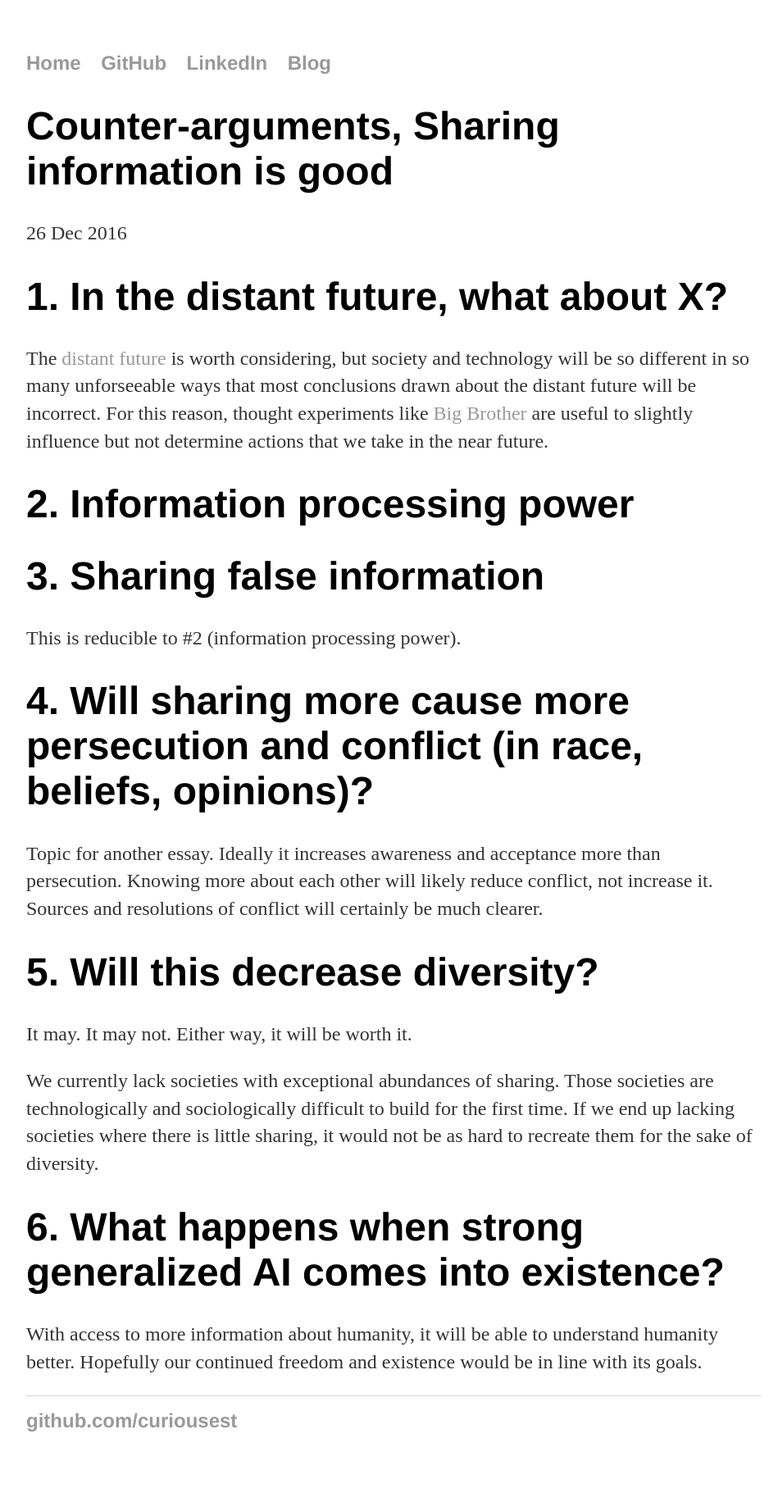
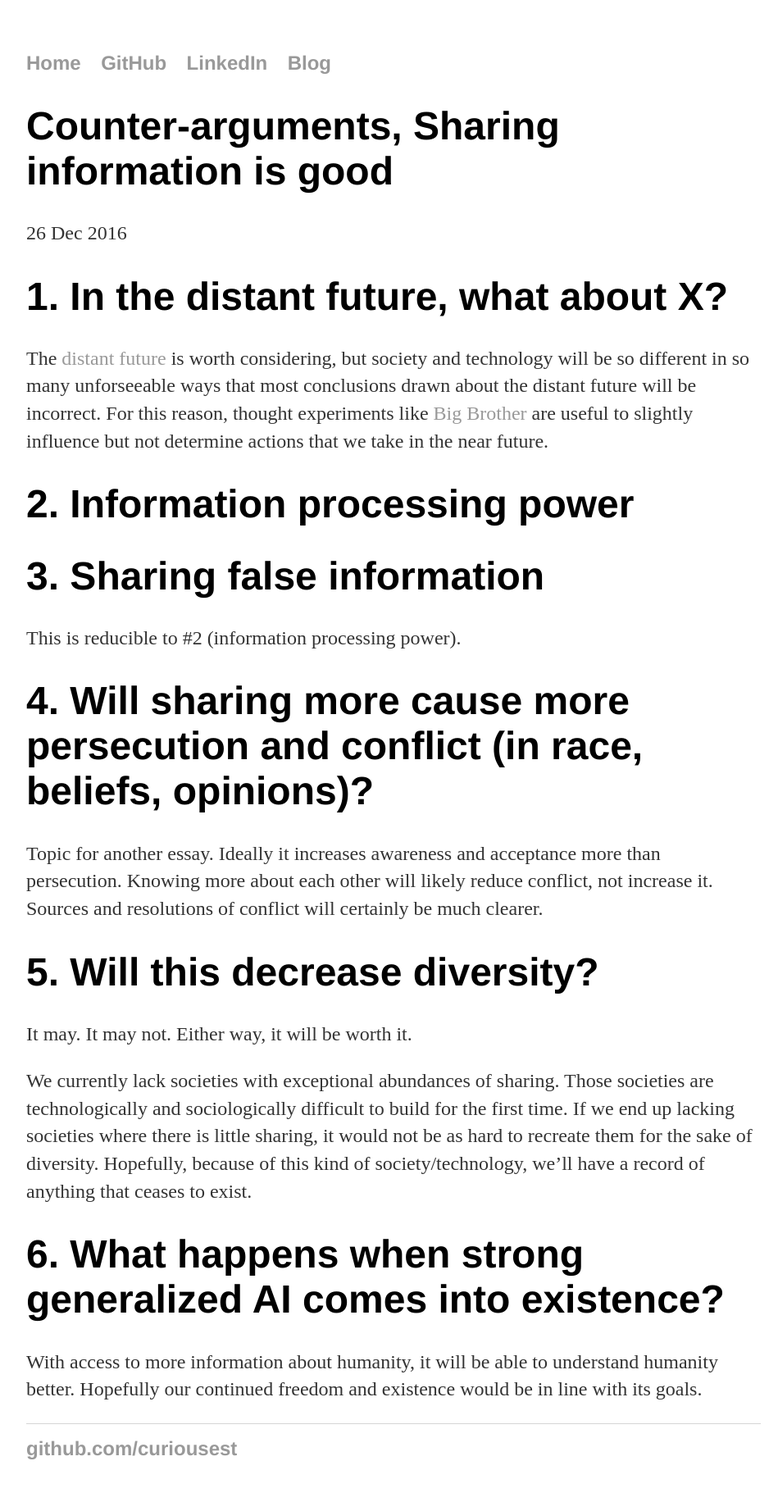
Before and after one commit to curiousest/curiousest.github.io, a Jekyll site: the page built from _posts/2016-12-26-counter-arguments-sharing-is-good.md, in a window 1280 px wide. Shown: the whole page at 82% size, without its empty margins (160-1109 px from the left). Built offline with Jekyll 4.4.1, drawn with Linux system fonts in a browser that asks for light colours; before the commit the page ends 1810 px from its top, so only the background shows below that.

Commit message:
Update 2016-12-26-counter-arguments-sharing-is-good.md

```diff
--- a/_posts/2016-12-26-counter-arguments-sharing-is-good.md
+++ b/_posts/2016-12-26-counter-arguments-sharing-is-good.md
@@ -25,7 +25,7 @@ Topic for another essay. Ideally it increases awareness and acceptance more than
 
 It may. It may not. Either way, it will be worth it.
 
-We currently lack societies with exceptional abundances of sharing. Those societies are technologically and sociologically difficult to build for the first time. If we end up lacking societies where there is little sharing, it would not be as hard to recreate them for the sake of diversity.
+We currently lack societies with exceptional abundances of sharing. Those societies are technologically and sociologically difficult to build for the first time. If we end up lacking societies where there is little sharing, it would not be as hard to recreate them for the sake of diversity. Hopefully, because of this kind of society/technology, we'll have a record of anything that ceases to exist.
 
 # 6. What happens when strong generalized AI comes into existence?
 
```
